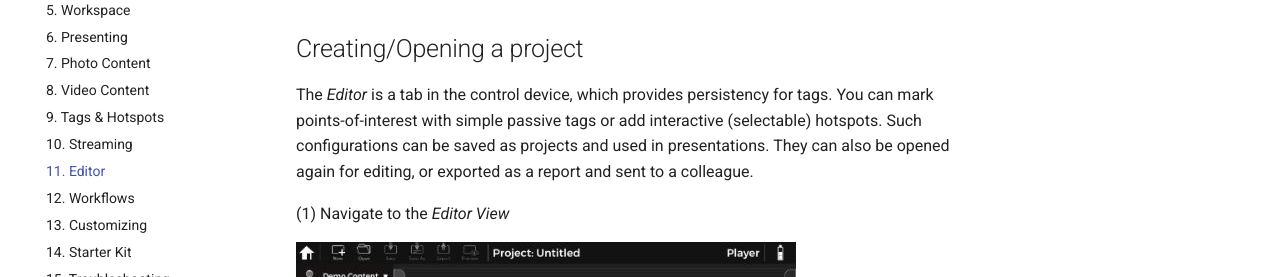
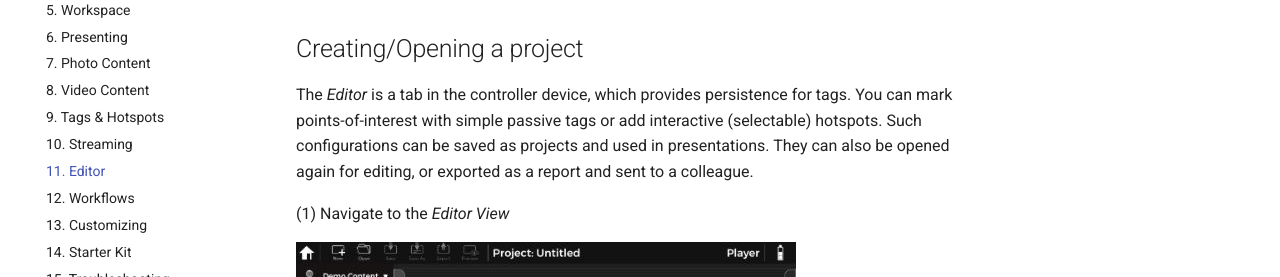
Before and after one commit to FinweLtd/doc-livesync-all, an MkDocs documentation site: the page built from docs/user_guide/editor.md, in a window 1280 px wide and 900 px high. Shown: the part 338-615 px from the top of the window. Built offline with MkDocs 1.6.1 and Material for MkDocs 9.7.7, drawn with Linux system fonts in a browser that asks for light colours; some of the changed text lies outside the part shown.

Commit message:
user guide/editor.md:typo correction

```diff
--- a/docs/user_guide/editor.md
+++ b/docs/user_guide/editor.md
@@ -5,7 +5,7 @@ The Editor tab is a feature in the Enterprise version of the LiveSYNC app. Users
 
 ## Creating/Opening a project
 
-The *Editor* is a tab in the control device, which provides persistency for tags. You can mark points-of-interest with simple passive tags or add interactive (selectable) hotspots. Such configurations can be saved as projects and used in presentations. They can also be opened again for editing, or exported as a report and sent to a colleague.
+The *Editor* is a tab in the controller device, which provides persistence for tags. You can mark points-of-interest with simple passive tags or add interactive (selectable) hotspots. Such configurations can be saved as projects and used in presentations. They can also be opened again for editing, or exported as a report and sent to a colleague.
 
 (1) Navigate to the *Editor View*
 
```
Also changed, not shown: other parts of docs/user_guide/editor.md (+1 -1 lines).
